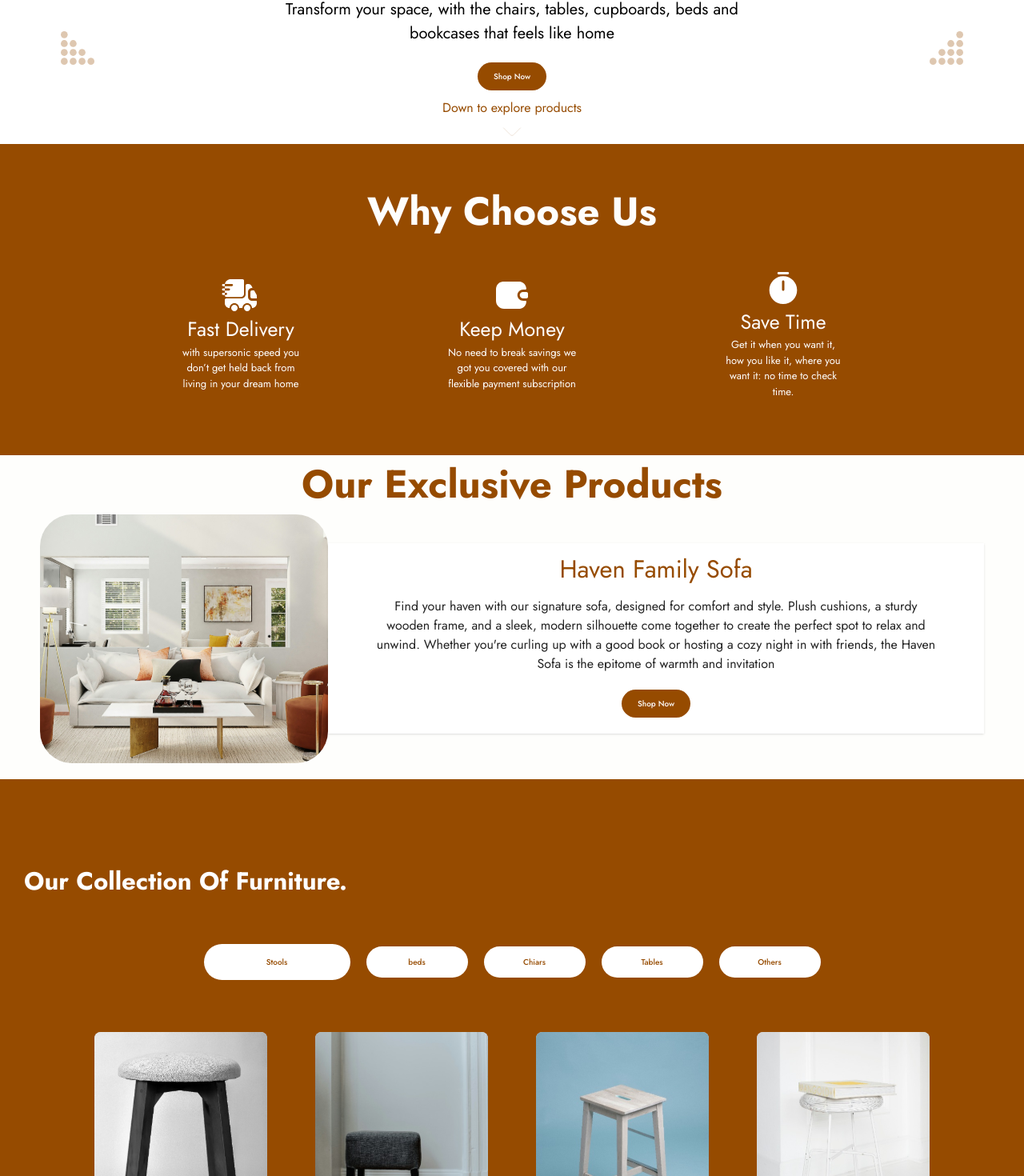
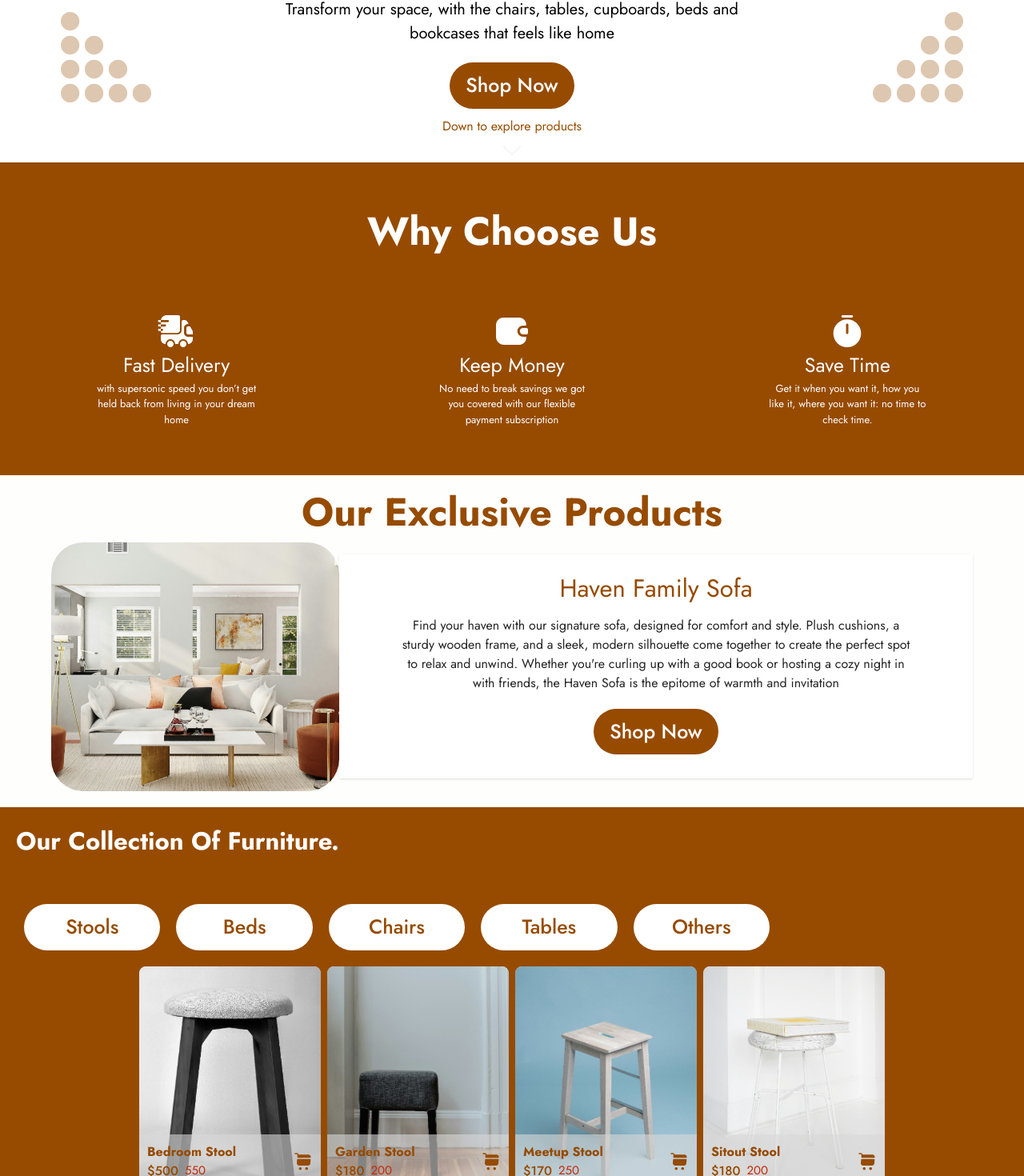
Before and after one commit to kingstech001/mini-online-store, a React (Vite) app: page / in a window 1280 px wide. Shown: the part 549-2019 px from the top of the page at 80% size. Built offline with nearby package versions, Linux system fonts and the light colour scheme.

Commit message:
first commit

```diff
--- a/src/components/Button.jsx
+++ b/src/components/Button.jsx
@@ -1,15 +1,13 @@
-import React from 'react'
+import React from "react";
 
 const Button = ({ text, style }) => {
   return (
-    <div>
-      <div className={` flex items-center justify-center m-auto`}>
-      <button className={`md:m-[10px] flex items-center justify-center rounded-[50px] text-[10px]  font-medium ${style}`}>
-        {text}
-      </button>
-    </div>
-    </div>
-  )
-}
+    <button
+      className={`md:m-[10px] flex items-center justify-center rounded-[50px] text-[10px]  font-medium md:text-[25px] ${style}`}
+    >
+      {text}
+    </button>
+  );
+};
 
-export default Button
+export default Button;
--- a/src/components/Hero-section.jsx
+++ b/src/components/Hero-section.jsx
@@ -19,20 +19,20 @@ const HeroSection = () => {
         <img src={heroImshe} alt="hero-image" className="" />
       </div>
       <div className="flex justify-between w-full px-[20px] lg:px-[76px]">
-      <img src={groupCircleLeft} alt="group-circle-left" className="w-[42px] sm:block transition-all duration-300" />
-        <div className="">
-          <p className="w-full  lg:w-[649px] sm:text-[20px] lg:mb-[11px] ">
+      <img src={groupCircleLeft} alt="group-circle-left" className="max-w-[10%] sm:block transition-all duration-300" />
+        <div className="flex flex-col items-center">
+          <p className="w-full text-[10px]  lg:w-[649px] sm:text-[20px] lg:mb-[11px] ">
             Transform your space, with the chairs, tables, cupboards, beds and
             bookcases that feels like home
           </p>
           <Button
             text={"Shop Now"}
             style={
-              "bg-[#964B00] text-white rounded-2xl  text[25px] font-medium px-[20px] py-[10px] block"
+              "bg-[#964B00] text-white rounded-2xl  text[25px] font-medium px-[20px] py-[10px] block m-auto"
             }
           />
         </div>
-        <img src={groupCircle} alt="group-circle" className="w-[42px] sm:block transition-all duration-300" />
+        <img src={groupCircle} alt="group-circle" className="max-w-[10%] sm:block transition-all duration-300" />
       </div>
     </div>
     <div className="flex flex-col justify-center items-center">
--- a/src/components/Stores.jsx
+++ b/src/components/Stores.jsx
@@ -4,40 +4,67 @@ import carticon from "../assets/shopping-cart2.svg";
 
 const Stores = () => {
   return (
-    <div
-      id="stores"
-      className="bg-[#964B00] sm:pt-[105px] pb-[50px] sm:pb-[104px] "
-    >
-      <h3 className="font-bold text-[31px] text-[#FFFFFF]  mb-[45px] text-center sm:text-start pl-[30px]">
+    <div id="stores" className="bg-[#964B00] p-5 ">
+      <h3 className="font-bold text-[16px] min-[300px]:text-[31px] text-[#FFFFFF]  mb-[45px] text-center sm:text-start ">
         Our Collection Of Furniture.
       </h3>
-      <div className="flex flex-wrap items-center justify-center mb-[55px]">
-        <Button text={"Stools"} style={"bg-[#FFFFFF] text-[#964B00] md:w-[183px] md:h-[45px] w-[92px] h-[23px]"} />
-        <Button text={"beds"} style={"bg-[#FFFFFF] text-[#964B00] md:w-[127px] md:h-[39px] w-[64px] h-[20px]"} />
-        <Button text={"Chiars"} style={"bg-[#FFFFFF] text-[#964B00] md:w-[127px] md:h-[39px] w-[64px] h-[20px]"} />
-        <Button text={"Tables"} style={"bg-[#FFFFFF] text-[#964B00] md:w-[127px] md:h-[39px] w-[64px] h-[20px]"} />
-        <Button text={"Others"} style={"bg-[#FFFFFF] text-[#964B00] md:w-[127px] md:h-[39px] w-[64px] h-[20px]"} />
+      <div className="flex lg:max-w-[952px]">
+        <Button
+          text={"Stools"}
+          style={
+            "bg-[#FFFFFF] text-[#964B00] px-[10px] py-[5px] sm:px-[15px] sm:py-[7px] md:px-[20px] md:py-[10px] w-full sm:w-3/4 md:w-1/2 lg:w-1/3"
+          }
+        />
+
+        <Button
+          text={"Beds"}
+          style={
+            "bg-[#FFFFFF] text-[#964B00] px-[10px] py-[5px] sm:px-[15px] sm:py-[7px] md:px-[20px] md:py-[10px] w-full sm:w-3/4 md:w-1/2 lg:w-1/3"
+          }
+        />
+        <Button
+          text={"Chairs"}
+          style={
+            "bg-[#FFFFFF] text-[#964B00] px-[10px] py-[5px] sm:px-[15px] sm:py-[7px] md:px-[20px] md:py-[10px] w-full sm:w-3/4 md:w-1/2 lg:w-1/3"
+          }
+        />
+        <Button
+          text={"Tables"}
+          style={
+            "bg-[#FFFFFF] text-[#964B00] px-[10px] py-[5px] sm:px-[15px] sm:py-[7px] md:px-[20px] md:py-[10px] w-full sm:w-3/4 md:w-1/2 lg:w-1/3"
+          }
+        />
+        <Button
+          text={"Others"}
+          style={
+            "bg-[#FFFFFF] text-[#964B00] px-[10px] py-[5px] sm:px-[15px] sm:py-[7px] md:px-[20px] md:py-[10px] w-full sm:w-3/4 md:w-1/2 lg:w-1/3"
+          }
+        />
       </div>
-      <div className="flex flex-wrap gap-[24px] md:gap-[60px] items-center justify-center lg:px-[76px] ">
+      <div className="grid grid-cols-auto-fill min-w-[200px] p-[10px] gap-2  lg:max-w-[952px] m-auto">
         {Products.map((product) => (
-          <div key={product.id} className="relative">
-            <img src={product.image} alt={product.name} className="w-[114px] md:w-[216px] " />
-            <div className="absolute bottom-0 rounded-b-md z-0 w-[114px] md:w-[216px] px-2.5 bg-[#D9D9D999]">
+          <div key={product.id} className="relative flex mb-[20px]">
+            <img
+              src={product.image}
+              alt={product.name}
+              className="flex-1 md:w-[216px] "
+            />
+            <div className="absolute bottom-0 rounded-b-md z-0 w-full px-2.5 py-[10px] bg-[#D9D9D999]">
               <div className="flex justify-between items-center">
                 <div>
-                  <h4 className="text-[#964B00] text-[8.48px] md:text-[16px] font-bold">
+                  <h4 className="text-[#964B00] text-[16px] font-bold">
                     {product.name}
                   </h4>
                   <div className="flex gap-2">
-                    <p className="text-[#964B00] text-[8.48px] md:text-[16px] font-medium">
+                    <p className="text-[#964B00] text-[16px] font-medium">
                       ${product.price}
                     </p>
-                    <p className="text-[#C32C0A] text-[5.3px] md:text-[15px]">
+                    <p className="text-[#C32C0A] text-[15px]">
                       {product.price2}
                     </p>
                   </div>
                 </div>
-                <img src={carticon} alt="cart icon" className="w-[12.72px] md:w-[24px]"/>
+                <img src={carticon} alt="cart icon" className="w-[24px]" />
               </div>
             </div>
           </div>
--- a/src/components/product.jsx
+++ b/src/components/product.jsx
@@ -7,74 +7,62 @@ import Button from "./Button";
 const Product = () => {
   return (
     <div id="product" className="">
-      <div className="bg-[#964B00] lg:pb-[70px] flex flex-col items-center justify-center p-[10px]">
+      <div className="bg-[#964B00] px-[5px] md:py-[50px]">
         <div>
-          <h2 className="text:text-[20px] md:text-[49px] font-bold text-[#FEFEFC] text-center lg:mb-[34px] lg:mt-[38px]">
+          <h2 className="text:text-[20px] sm:text-[49px] font-bold text-[#FEFEFC] text-center lg:mb-[34px]  pb-5">
             Why Choose Us
           </h2>
         </div>
-        <div className="flex flex-wrap justify-center items-center sm:justify-between sm:w-full sm:px-[50px] md:px-[100px] lg:px-[207px]">
-          <div className="w-[109px] md:w-[168px] px-[8.5px]">
-            <div className="flex flex-col-reverse md:flex-col">
-              <img
-                src={TruckFast}
-                alt="truck-fast"
-                className="block m-auto w-[24px] md:w-[48px]"
-              />
-              <h3 className="text-[16px] md:text-[25px] font-normal text-[#FFFFFF] text-center">
+        <div className="grid grid-cols-3 gap-2 p-[10px] text-center min-w-[100px]">
+          <div className="m-auto max-w-[200px]">
+            <div className="flex flex-col-reverse sm:flex-col items-center">
+              <img src={TruckFast} alt="truck-fast" className="block mx-auto" />
+              <h3 className="text-[16px] md:text-[25px] font-normal text-[#FFFFFF]">
                 Fast Delivery
               </h3>
             </div>
-            <p className="text-[10px] md:text-[13px] font-normal text-[#FFFFFF] text-center">
+            <p className="text-[10px] md:text-[13px] font-normal text-[#FFFFFF]">
               with supersonic speed you don’t get held back from living in your
               dream home
             </p>
           </div>
-          <div className="w-[109px] md:w-[168px] ">
-            <div className="flex flex-col-reverse md:flex-col">
-              <img
-                src={Wallet}
-                alt="wallet-money"
-                className="block m-auto w-[24px] md:w-[48px]"
-              />
-              <h3 className="text-[16px] md:text-[25px] font-normal text-[#FFFFFF] text-center">
+          <div className="m-auto max-w-[200px]">
+            <div className="flex flex-col-reverse sm:flex-col items-center">
+              <img src={Wallet} alt="wallet-money" className="block mx-auto" />
+              <h3 className="text-[16px] md:text-[25px] font-normal text-[#FFFFFF]">
                 Keep Money
               </h3>
             </div>
-            <p className="text-[10px] md:text-[13px] font-normal text-[#FFFFFF] text-center">
+            <p className="text-[10px] md:text-[13px] font-normal text-[#FFFFFF]">
               No need to break savings we got you covered with our flexible
               payment subscription
             </p>
           </div>
-          <div className="w-[109px] md:w-[168px] px-[8.5px]">
-            <div className="flex flex-col-reverse md:flex-col">
-              <img
-                src={Time}
-                alt="timer"
-                className="block m-auto w-[24px] md:w-[48px]"
-              />
-              <h3 className="text-[16px] md:text-[25px] font-normal text-[#FFFFFF] text-center">
-              Save Time
+          <div className="m-auto max-w-[200px]">
+            <div className="flex flex-col-reverse sm:flex-col items-center">
+              <img src={Time} alt="timer" className="block mx-auto" />
+              <h3 className="text-[16px] md:text-[25px] font-normal text-[#FFFFFF]">
+                Save Time
               </h3>
             </div>
-            <p className="text-[10px] md:text-[13px] font-normal text-[#FFFFFF] text-center">
+            <p className="text-[10px] md:text-[13px] font-normal text-[#FFFFFF]">
               Get it when you want it, how you like it, where you want it: no
               time to check time.
             </p>
           </div>
         </div>
       </div>
-      <div className="bg-[#FEFEFC] px-[20px]">
-        <h2 className="text-[20px] md:text-[49px] font-bold text-[#964B00] text-center">
+      <div className="bg-[#FEFEFC] pt-[10px] ">
+        <h2 className="text-[20px] sm:text-[49px] font-bold text-[#964B00] text-center">
           Our Exclusive Products
         </h2>
-        <div className="items-center justify-center lg:flex-nowrap md:flex pb-[20px] sm:mx-[30px]">
+        <div className="items-center justify-center sm:flex-nowrap sm:flex pb-[20px] px-[20px] lg:max-w-[1192px] m-auto">
           <img
             src={exProductImage}
             alt="exclusive product"
-            className="rounded-[40px]  block m-auto"
+            className="rounded-[40px]  block m-auto max-w-[100%]"
           />
-          <div className="bg-[#FFFFFF] block m-auto items-center md:shadow  p-[10px] text-center">
+          <div className="bg-[#FFFFFF] flex flex-col items-center sm:shadow p-[20px] text-center">
             <h3 className="text-[16px] md:text-[31px] text-[#964B00]">
               Haven Family Sofa
             </h3>
--- a/src/pages/CheckOut.jsx
+++ b/src/pages/CheckOut.jsx
@@ -9,51 +9,51 @@ import Logo from "../assets/logo.svg";
 const CheckOut = () => {
   return (
     <div>
-      <div className="flex items-center justify-between px-[5px] pt-[20px] md:px-[76px]">
-        <img src={Logo} alt="Logo" />
+      <div className="flex items-center justify-between px-4 pt-5 md:px-20">
+        <img src={Logo} alt="Logo" className="w-12 md:w-20" />
       </div>
       <div className="flex justify-center items-center h-[90vh]">
-        <div className="w-[202.4px] sm:w-[302.4px] md:w-[402.4px] shadow-custom rounded-[11px] text-center py-3">
-          <h3 className="text-[9.17px] sm:text-[19.17px] md:text-[28px] font-bold">OTHERS</h3>
-          <p className="text-[14.3px] sm:text-[24.3px] md:text-[40.3px] font-normal">Leather Sofa</p>
-          <div className="flex items-center justify-center">
-            <img src={heart} alt="heart" className="w-[8.8px] h-[8.8px] sm:w-[16px] sm:h-[16px] md:w-[30px] md:h-[30px]" />
-            <p className=" font-normal text-[5.87px] sm:text-[10px] md:text-[15px] text-[#783C00]">
+        <div className="w-48 sm:w-72 md:w-96 shadow-custom rounded-md text-center py-4">
+          <h3 className="text-xs sm:text-lg md:text-2xl font-bold">OTHERS</h3>
+          <p className="text-base sm:text-2xl md:text-4xl font-normal">Leather Sofa</p>
+          <div className="flex items-center justify-center gap-2">
+            <img src={heart} alt="heart" className="w-2 sm:w-4 md:w-7" />
+            <p className="font-normal text-[10px] sm:text-sm md:text-lg text-[#783C00]">
               ADD TO FAVOURITE
             </p>
           </div>
-          <div>
-            <img src={checkoutimage} alt="checkout" className="w-[167.2px] sm:w-[200.2px] md:w-[300.2px]" />
+          <div className="flex  mt-4">
+            <img src={checkoutimage} alt="checkout" className="w-40 sm:w-60 md:w-80" />
           </div>
         </div>
-        <div className="bg-[#2D2D2D] text-center text-[#FFFFFF] w-[180px] sm:w-[250px] md:w-[350px] rounded-r-[11px] relative pt-[15px] sm:pt-[10px]">
-        <NavLink to={"/cart"}>
-          <img src={x} alt="cancel" className="absolute right-2 top-2 w-[20px] md:w-[40px]" />
-        </NavLink>
-          <div className="border-b-[1px] border-[#FFFFFF] mx-5">
-            <h3 className="text-[11.47px] md:text-[32.47px] font-bold text-[#FFFFFF]">CHECKOUT</h3>
-            <p className="text-[5.88px] sm:text-[10.88px] md:text-[15.88px] font-bold">NAME ON CARD</p>
-            <p className="text-[5.88px] sm:text-[10.88px] md:text-[15.88px] font-normal">KING TEC REMI</p>
+        <div className="bg-[#2D2D2D] text-center text-[#FFFFFF] w-48 sm:w-72 md:w-96 rounded-r-md relative pt-4">
+          <NavLink to={"/cart"}>
+            <img src={x} alt="cancel" className="absolute right-2 top-2 w-5 md:w-10" />
+          </NavLink>
+          <div className="border-b border-[#FFFFFF] mx-5 pb-3">
+            <h3 className="text-sm md:text-2xl font-bold text-[#FFFFFF]">CHECKOUT</h3>
+            <p className="text-[10px] sm:text-xs md:text-base font-bold">NAME ON CARD</p>
+            <p className="text-[10px] sm:text-xs md:text-base font-normal">KING TEC REMI</p>
           </div>
-          <div className="border-b-[1px] border-[#FFFFFF] mx-5">
-            <h3 className="text-[5.88px] sm:text-[10.88px] md:text-[15.88px]  font-bold text-[#FFFFFF]">
+          <div className="border-b border-[#FFFFFF] mx-5 pb-3">
+            <h3 className="text-[10px] sm:text-xs md:text-base font-bold text-[#FFFFFF]">
               CARD NUMBER
             </h3>
-            <p className="text-[5.88px] sm:text-[10.88px] md:text-[15.88px]  font-normal">5399 2370 5916 7813</p>
+            <p className="text-[10px] sm:text-xs md:text-base font-normal">5399 2370 5916 7813</p>
           </div>
           <div>
-            <div className="flex justify-between pb-[6.88px] sm:pb-[12.88px] px-5">
-              <div className="border-[#FFFFFF] border-b-[1px] w-[170px]">
-                <p className="text-[5.88px] sm:text-[10.88px] md:text-[15.88px]  font-medium">EXPIRY DATE</p>
-                <p className="text-[5.88px] sm:text-[10.88px] md:text-[15.88px]  font-medium">MM/YY</p>
+            <div className="flex justify-between pb-2 sm:pb-4 px-5">
+              <div className="border-[#FFFFFF] border-b w-[60px] sm:w-[100px] md:w-[140px]">
+                <p className="text-[10px] sm:text-xs md:text-base font-medium">EXPIRY DATE</p>
+                <p className="text-[10px] sm:text-xs md:text-base font-medium">MM/YY</p>
               </div>
-              <div className="border-[#FFFFFF] border-b-[1px] w-[170px]">
-                <p className="text-[5.88px] sm:text-[10.88px] md:text-[15.88px]  font-medium">CVV</p>
-                <p className="text-[5.88px] sm:text-[10.88px] md:text-[15.88px]  font-medium">***</p>
+              <div className="border-[#FFFFFF] border-b w-[60px] sm:w-[100px] md:w-[140px]">
+                <p className="text-[10px] sm:text-xs md:text-base font-medium">CVV</p>
+                <p className="text-[10px] sm:text-xs md:text-base font-medium">***</p>
               </div>
             </div>
-            <div className="bg-[#783C00] rounded-br-[11px] py-[5px]">
-              <Button text={"Pay Now"} style={'sm:text-[10.88px]'}/>
+            <div className="bg-[#783C00] rounded-br-md py-2 flex justify-center">
+              <Button text={"Pay Now"} style={'text-[10px] sm:text-sm md:text-base'} />
             </div>
           </div>
         </div>
--- a/tailwind.config.js
+++ b/tailwind.config.js
@@ -12,6 +12,10 @@ export default {
       boxShadow: {
         'custom': '0 8px 16px rgba(0, 0, 0, 0.2)',
       },
+      gridTemplateColumns: {
+        'auto-fill': 'repeat(auto-fill, minmax(200px, 1fr))',
+      },
+
     },
   },
   plugins: [],
```
Also changed, not shown: src/pages/cart.jsx (+77 -91 lines).
